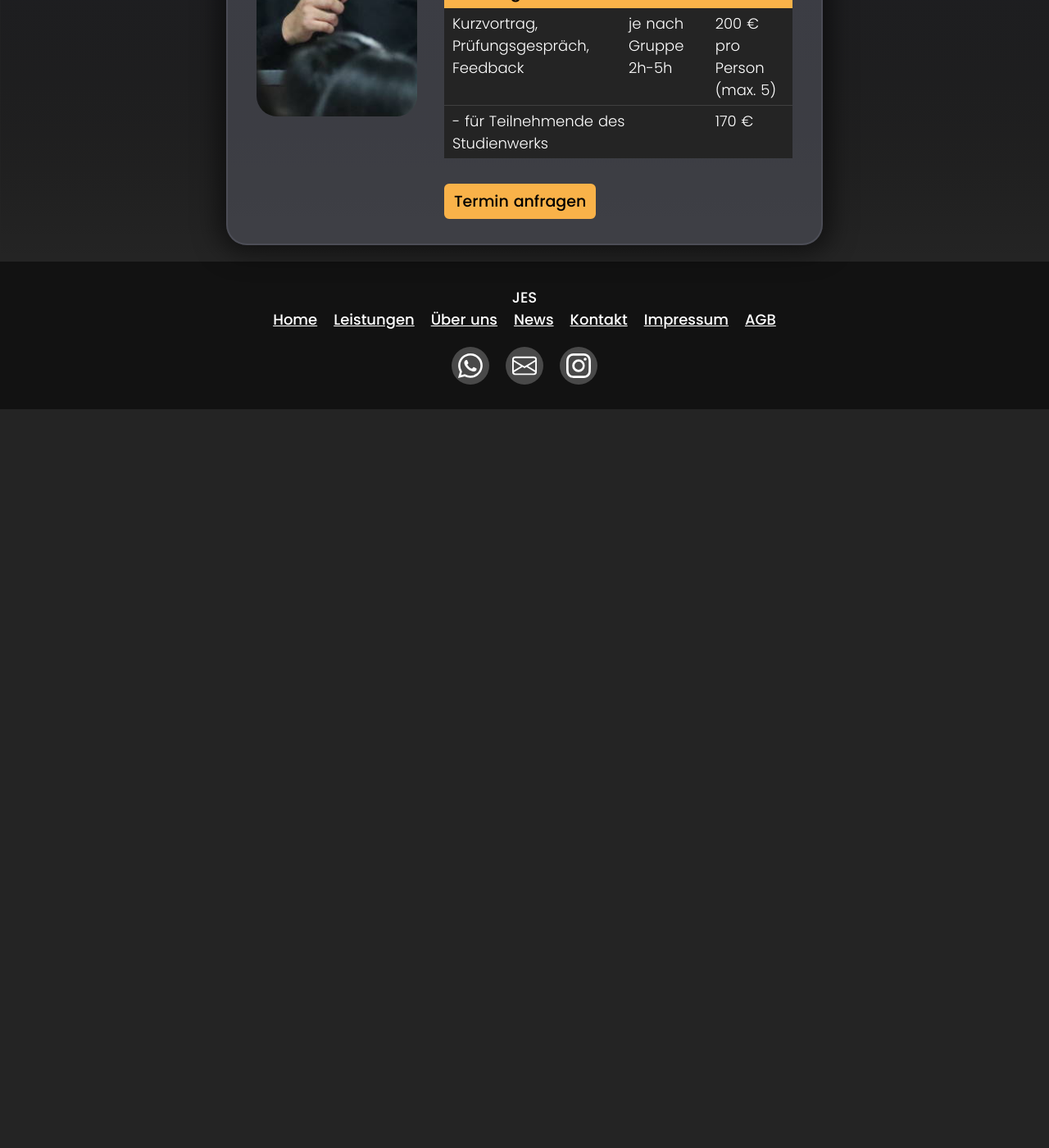
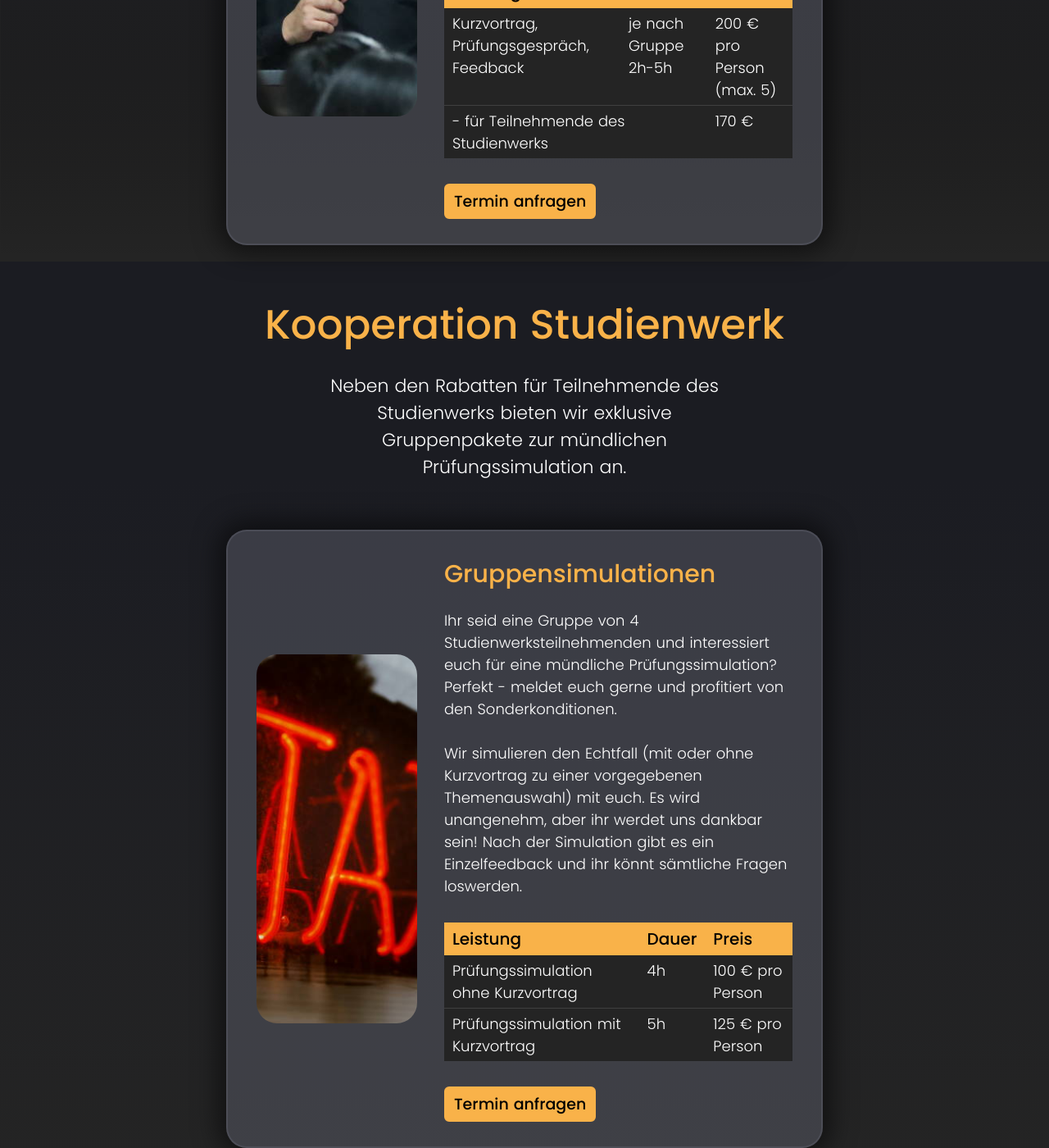
Before and after one commit to Hangman/jespage, a Jekyll site: the page built from leistung.html, in a window 1280 px wide and 1400 px high, scrolled down 4116 px. Shown: the whole window at 82% size. Built offline with Jekyll 4.4.1, drawn with Linux system fonts in a browser that asks for light colours; before the commit the page ends 4615 px from its top, so only the background shows below that.

Commit message:
Studienwerk Leistungen
Signed-off-by: Matthias <webmaster@pottgames.de>

```diff
--- a/leistung.html
+++ b/leistung.html
@@ -216,8 +216,9 @@ headline_small: Das können wir dir bieten.
               <p class="in-block-right-text">
                 Nimm Kontakt zu uns auf und vereinbare einen Termin für eine Simulation - gerne auch mit mehreren Personen. Unser Team meldet sich innerhalb von
                 24 Stunden mit Terminvorschlägen bei dir. Wenn ihr die maximale Teilnehmerzahl für einen Termin anmeldet, erhaltet ihr einen Gruppenrabatt von
-                20 %.<br /><br />Hinweis: Wenn du als Einzelperson buchst, werden wir dich möglichst mit weiteren Einzelpersonen zusammen prüfen, um eine
-                realistische Prüfungssituation zu erzeugen. Falls du das nicht möchtest, teil es uns bitte mit und wir kümmern uns um einen Einzeltermin.
+                20 %. Die Dauer der Simulation ist abhängig von der Gruppengröße.<br /><br />Hinweis: Wenn du als Einzelperson buchst, werden wir dich möglichst
+                mit weiteren Einzelpersonen zusammen prüfen, um eine realistische Prüfungssituation zu erzeugen. Falls du das nicht möchtest, teil es uns bitte
+                mit und wir kümmern uns um einen Einzeltermin.
               </p>
             </details>
             <hr class="invisible-hr" />
@@ -251,3 +252,65 @@ headline_small: Das können wir dir bieten.
     </div>
   </div>
 </div>
+
+<div class="content-background-solid">
+  <div class="content-body">
+    <div class="centered-container">
+      <div>
+        <h1 id="SchriftlichePruefung">Kooperation Studienwerk</h1>
+        <hr class="invisible-hr" />
+        <p class="floating-text">
+          Neben den Rabatten für Teilnehmende des Studienwerks bieten wir exklusive Gruppenpakete zur mündlichen Prüfungssimulation an.
+        </p>
+      </div>
+    </div>
+  </div>
+</div>
+
+<div class="content-background-gradient">
+  <div class="content-body">
+    <div class="block-container">
+      <div class="big-block">
+        <div class="centered-container">
+          <img src="{{ site.baseurl }}/assets/images/nach_dem_examen.jpg" alt="Bild zeigt Prüfungssimulation" class="in-block-left-image" />
+          <div class="in-block-right-container">
+            <h2 class="text-align-left">Gruppensimulationen</h2>
+            <hr class="invisible-hr" />
+            <p class="in-block-right-text">
+              Ihr seid eine Gruppe von 4 Studienwerksteilnehmenden und interessiert euch für eine mündliche Prüfungssimulation? Perfekt - meldet euch gerne und
+              profitiert von den Sonderkonditionen. <br />
+              <br />Wir simulieren den Echtfall (mit oder ohne Kurzvortrag zu einer vorgegebenen Themenauswahl) mit euch. Es wird unangenehm, aber ihr werdet
+              uns dankbar sein! Nach der Simulation gibt es ein Einzelfeedback und ihr könnt sämtliche Fragen loswerden.
+            </p>
+            <hr class="invisible-hr" />
+            <hr class="invisible-hr" />
+            <table class="block-table">
+              <thead>
+                <tr>
+                  <th>Leistung</th>
+                  <th>Dauer</th>
+                  <th>Preis</th>
+                </tr>
+              </thead>
+              <tbody>
+                <tr>
+                  <td>Prüfungssimulation ohne Kurzvortrag</td>
+                  <td>4h</td>
+                  <td>100 &euro; pro Person</td>
+                </tr>
+                <tr class="table-row-spacer">
+                  <td>Prüfungssimulation mit Kurzvortrag</td>
+                  <td>5h</td>
+                  <td>125 &euro; pro Person</td>
+                </tr>
+              </tbody>
+            </table>
+            <hr class="invisible-hr" />
+            <hr class="invisible-hr" />
+            <a href="{{ site.baseurl }}/kontakt.html" class="button">Termin anfragen</a>
+          </div>
+        </div>
+      </div>
+    </div>
+  </div>
+</div>
```
